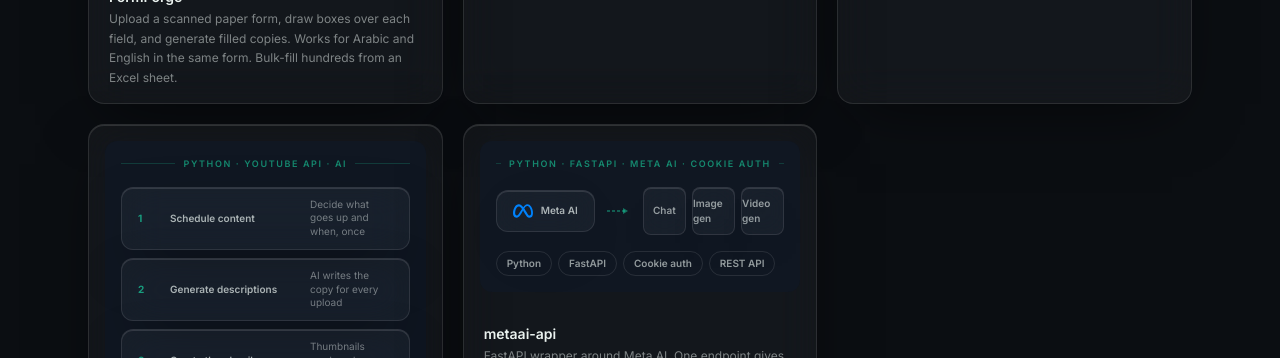
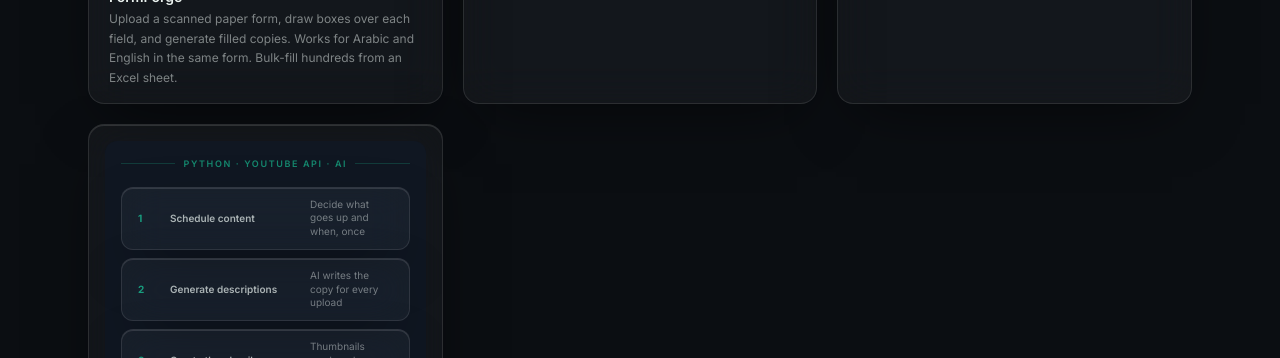
Before and after one commit to Autari-ai/autari-landing, a Next.js app: page /portfolio in a window 1280 px wide. Shown: the part 6440-6798 px from the top of the page. Built offline with nearby package versions, Linux system fonts and the light colour scheme.

Commit message:
feat(portfolio): remove metaai-api card

```diff
--- a/src/app/portfolio/page.tsx
+++ b/src/app/portfolio/page.tsx
@@ -219,7 +219,6 @@
       { name: "pycaps", desc: "Adds animated CSS-styled subtitles to videos. Give it a video and a style, get back a file ready for TikTok, YouTube Shorts, or Instagram Reels.", customComponent: "pycaps-flow" },
       { name: "worldmonitor", desc: "Real-time global intelligence dashboard. Live news, geopolitical map, AI-powered instability scoring, conflict zones, military activity, and country risk index.", customComponent: "worldmonitor-flow" },
       { name: "YouTube Automation", desc: "Automates a YouTube channel end to end: content scheduling, description generation, thumbnail creation, and upload — so the channel runs without anyone doing it manually.", customComponent: "youtube-flow" },
-      { name: "metaai-api", desc: "FastAPI wrapper around Meta AI. One endpoint gives you chat, image generation, and video generation via cookie-based auth. Drop-in REST API for any client.", customComponent: "metaai-flow" },
     ],
   },
   {
@@ -586,25 +585,6 @@
   );
 }
 
-function MetaAIFlow() {
-  const outputs = ["Chat", "Image gen", "Video gen"];
-  return (
-    <div className="w-full bg-ink-800 rounded-xl p-4 flex flex-col gap-4">
-      <div className="flex items-center gap-2"><div className="h-px flex-1 bg-spark/20" /><span className="text-[9px] font-semibold uppercase tracking-[0.18em] text-spark/60">Python · FastAPI · Meta AI · Cookie auth</span><div className="h-px flex-1 bg-spark/20" /></div>
-      <div className="flex items-center gap-3">
-        <div className="flex items-center gap-2 glass rounded-xl px-4 py-2.5 shrink-0">
-          <img src="/media/portfolio/analytics/meta.svg" alt="Meta" className="h-5 w-5 object-contain" />
-          <span className="text-[10px] font-semibold text-fga/70">Meta AI</span>
-        </div>
-        <svg viewBox="0 0 24 10" width="24" height="10" className="shrink-0"><line x1="0" y1="5" x2="18" y2="5" stroke="rgba(25,211,162,0.5)" strokeWidth="1.5" strokeDasharray="3 2"/><polygon points="16,2 21,5 16,8" fill="rgba(25,211,162,0.5)"/></svg>
-        <div className="flex-1 grid grid-cols-3 gap-1.5">{outputs.map(o => (
-          <div key={o} className="flex items-center justify-center glass rounded-lg py-2"><span className="text-[10px] font-semibold text-fga/60">{o}</span></div>
-        ))}</div>
-      </div>
-      <div className="flex flex-wrap gap-1.5">{["Python","FastAPI","Cookie auth","REST API"].map(t => <span key={t} className="text-[10px] font-semibold text-fga/60 border border-white/10 rounded-full px-2.5 py-1">{t}</span>)}</div>
-    </div>
-  );
-}
 
 function PhishingFlow() {
   return (
@@ -1498,9 +1478,6 @@
                         )}
                         {"customComponent" in item && item.customComponent === "worldmonitor-flow" && (
                           <div className="p-4"><WorldMonitorFlow /></div>
-                        )}
-                        {"customComponent" in item && item.customComponent === "metaai-flow" && (
-                          <div className="p-4"><MetaAIFlow /></div>
                         )}
                         {"customComponent" in item && item.customComponent === "phishing-flow" && (
                           <div className="p-4"><PhishingFlow /></div>
```
